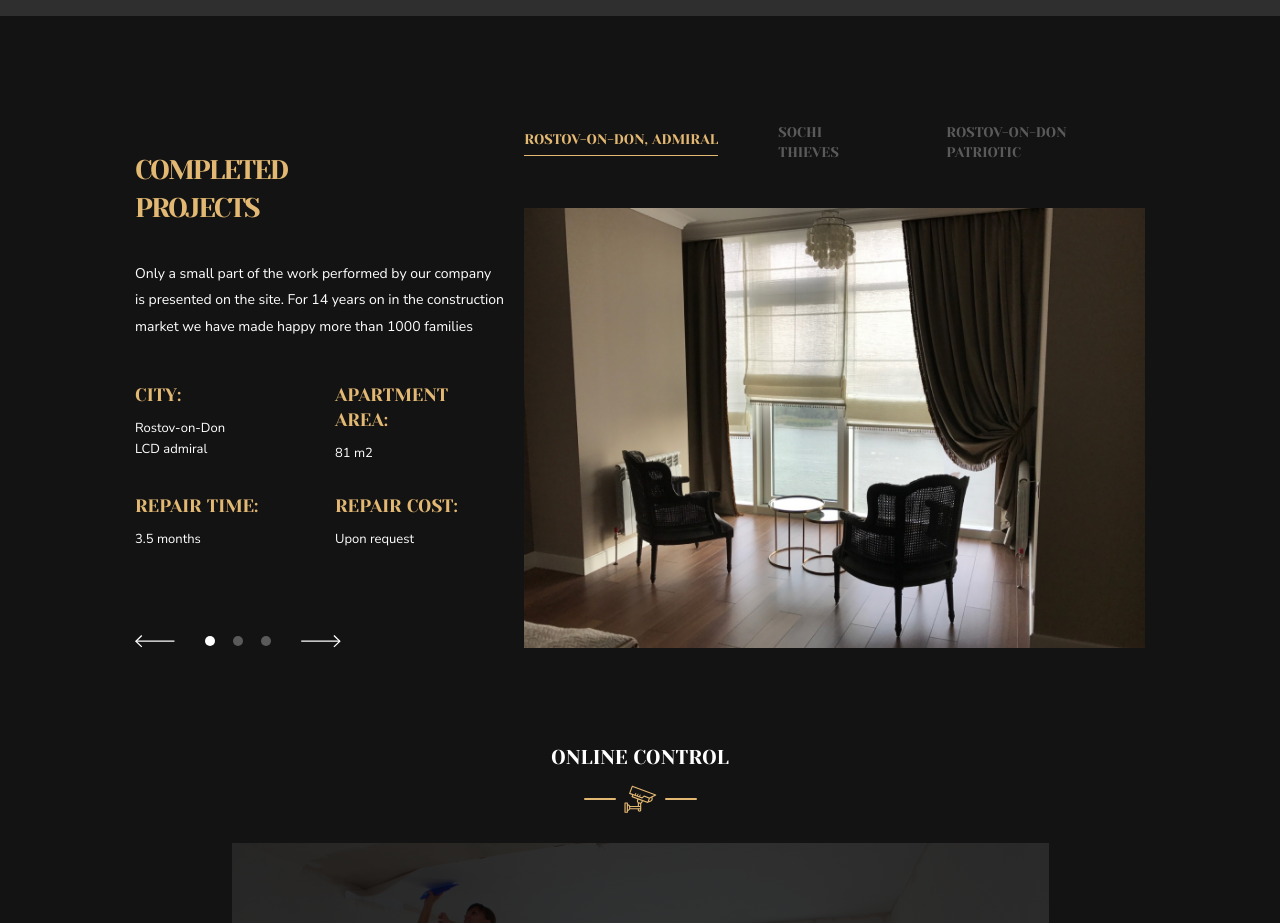
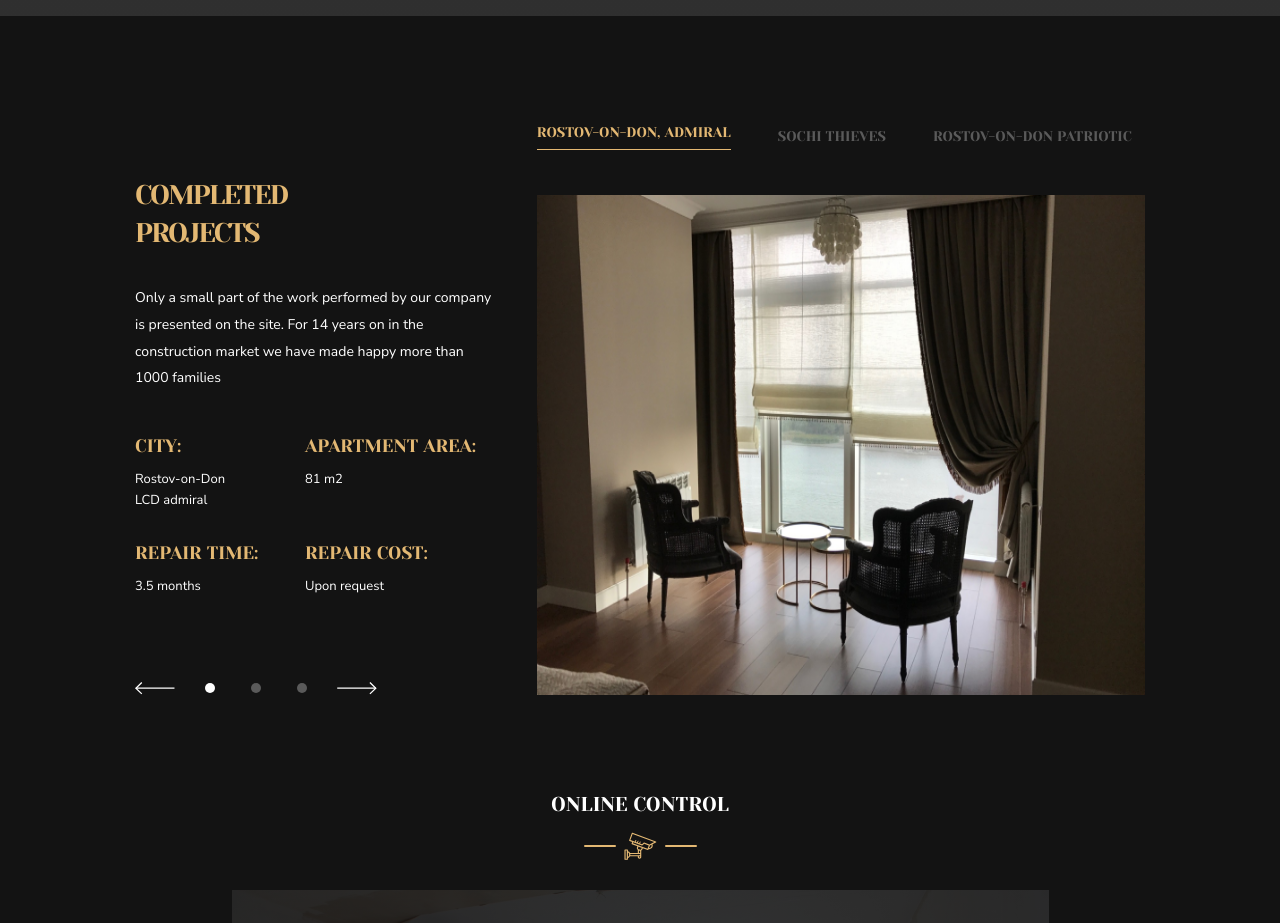
Before and after one commit to TvorogTvoeyBabushki/Repair-Design-Project, a plain HTML site: page index.html in a window 1280 px wide. Shown: the part 800-1723 px from the top of the page. Drawn offline with Linux system fonts and the light colour scheme; grey boxes are pictures that could not be loaded.

Commit message:
Add slider

```diff
--- a/css/style.css
+++ b/css/style.css
@@ -549,7 +549,7 @@ body {
 }
 
 .projects__item-left {
-    margin-right: 20px;
+    margin-right: 40px;
     width: 40%;
     -ms-flex-item-align: end;
         align-self: flex-end;
@@ -581,7 +581,7 @@ body {
     grid-template-columns: 140px 1fr;
     -ms-grid-rows: auto;
     grid-template-rows: auto;
-    grid-gap: 30px 60px;
+    grid-gap: 30px;
     margin-bottom: 85px;
 }
 
@@ -606,6 +606,10 @@ body {
 }
 
 .projects__specification-text {
+    font-size: 0;
+}
+
+.projects__specification-text.active {
     font-size: 13px;
 }
 
@@ -632,7 +636,11 @@ body {
 }
 
 .projects__circle {
-    margin-left: 18px;
+    display: flex;
+}
+
+.projects__circle-item {
+    margin: 0 18px;
 
     width: 10px;
     height: 10px;
@@ -641,8 +649,15 @@ body {
     cursor: pointer;
 }
 
-.projects__circle.circle-white {
+.projects__circle-item:first-child {
     margin-left: 0;
+}
+
+.projects__circle-item:last-child {
+    margin-right: 0;
+}
+
+.projects__circle-item.active {
     background-color: #fff;
 }
 
@@ -657,7 +672,7 @@ body {
 }
 
 .projects__element {
-    margin-right: 60px;
+    margin-right: 47px;
 
     font-family: 'Yeseva One', cursive;
     color: rgba(255, 255, 255, 0.3);
@@ -694,9 +709,31 @@ body {
     margin-top: 6px;
 }
 
+.projects__slider-img {
+    position: relative;
+
+    line-height: 0;
+}
+
 .projects__img {
-    display: block;
+    visibility: hidden;
+    opacity: 0;
+
     max-width: 679px;
+    height: 500px;
+
+    position: absolute;
+    top: 0;
+    left: 0;
+
+    transition: all .7s ease;
+}
+
+.projects__img.active {
+    visibility: visible;
+    opacity: 1;
+
+    position: relative;
 }
 
 .projects__specification--right {
@@ -2031,6 +2068,12 @@ body {
     .title__transfer {
         display: none;
     }
+
+    /* PROJECTS */
+
+    .projects__img {
+        height: auto;
+    }
 }
 
 /* MAX-WIDTH 900PX */
--- a/index.html
+++ b/index.html
@@ -113,24 +113,20 @@
 
                         <div class="projects__specification">
 
-                            <div class="projects__specification-item">
+                            <div class="projects__specification-item city">
                                 <h3 class="projects__specification-header">City:</h3>
-                                <p class="projects__specification-text">Rostov-on-Don <br>LCD admiral</p>
                             </div>
 
-                            <div class="projects__specification-item">
+                            <div class="projects__specification-item apartment">
                                 <h3 class="projects__specification-header">apartment area:</h3>
-                                <p class="projects__specification-text">81 m2</p>
                             </div>
 
-                            <div class="projects__specification-item">
+                            <div class="projects__specification-item time">
                                 <h3 class="projects__specification-header">Repair time:</h3>
-                                <p class="projects__specification-text">3.5 months</p>
                             </div>
 
-                            <div class="projects__specification-item">
+                            <div class="projects__specification-item cost">
                                 <h3 class="projects__specification-header">Repair Cost:</h3>
-                                <p class="projects__specification-text">Upon request</p>
                             </div>
 
                         </div>
@@ -139,8 +135,6 @@
 
                             <img class="projects__arrow left-arrow" src="./icon/left-arrow.svg" alt="left-arrow">
 
-                            <div class="projects__circle circle-white"></div>
-                            <div class="projects__circle"></div>
                             <div class="projects__circle"></div>
 
                             <img class="projects__arrow right-arrow" src="./icon/right-arrow.svg" alt="right-arrow">
@@ -159,7 +153,9 @@
 
                         <div class="projects__area-img">
 
-                            <img class="projects__img" src="./img/project.png" alt="Project">
+                            <div class="projects__slider-img">
+
+                            </div>
 
                             <div class="area-arrow area-arrow--left">
                                 <img class="corner-arrow" src="./icon/corner-arrow.svg" alt="arrow">
@@ -863,6 +859,8 @@
         </div>
     </footer>
 
+    <script src="./js/app.js"></script>
+
 </body>
 
 </html>
--- /dev/null
+++ b/js/app.js
@@ -0,0 +1,107 @@
+// SLIDER
+
+const images = [
+    {
+        src: '../img/project-one.png',
+        city: 'Rostov-on-Don <br>LCD admiral',
+        apartmentArea: '81 m2',
+        repairTime: '3.5 months',
+        repairCost: 'Upon request'
+    },
+    {
+        src: '../img/project-two.png',
+        city: 'Sochi Thieves',
+        apartmentArea: '105 m2',
+        repairTime: '4 months',
+        repairCost: 'Upon request'
+    },
+    {
+        src: '../img/project-three.png',
+        city: 'Rostov-on-Don Patriotic',
+        apartmentArea: '93 m2',
+        repairTime: '3 months',
+        repairCost: 'Upon request'
+    }
+]
+
+function initSlider() {
+    let sliderImages = document.querySelector('.projects__slider-img')
+    let sliderInfo = document.querySelectorAll('.projects__specification-item')
+    let sliderArrow = document.querySelectorAll('.projects__arrow')
+    let sliderDots = document.querySelector('.projects__circle')
+
+    initImages()
+    initInfo()
+    initArrow()
+    initDots()
+
+    function initImages() {
+        images.forEach((image, index) => {
+            let elementImg = `<img class="projects__img n${index} ${index === 0 ? 'active' : ''}" src="${image.src}" alt="Project" data-index="${index}">`
+            sliderImages.innerHTML += elementImg
+        })
+    }
+
+    function initInfo() {
+        images.forEach((elem, index) => {
+            let elementCity = `<p class="projects__specification-text n${index} ${index === 0 ? 'active' : ''}" data-index='${index}'>${elem.city}</p>`
+            let elementApartment = `<p class="projects__specification-text n${index} ${index === 0 ? 'active' : ''}" data-index='${index}'>${elem.apartmentArea}</p>`
+            let elementTime = `<p class="projects__specification-text n${index} ${index === 0 ? 'active' : ''}" data-index='${index}'>${elem.repairTime}</p>`
+            let elementCost = `<p class="projects__specification-text n${index} ${index === 0 ? 'active' : ''}" data-index='${index}'>${elem.repairCost}</p>`
+
+            sliderInfo.forEach((info) => {
+                if (info.classList.contains('city')) {
+                    info.innerHTML += elementCity
+                } else if (info.classList.contains('apartment')) {
+                    info.innerHTML += elementApartment
+                } else if (info.classList.contains('time')) {
+                    info.innerHTML += elementTime
+                } else {
+                    info.innerHTML += elementCost
+                }
+            })
+        })
+    }
+
+    function initArrow() {
+        sliderArrow.forEach(arrow => {
+            arrow.addEventListener('click', function () {
+                let indexNumber = +sliderImages.querySelector('.active').dataset.index
+                let nextNumber
+                if (arrow.classList.contains('left-arrow')) {
+                    nextNumber = indexNumber === 0 ? images.length - 1 : indexNumber - 1
+                } else {
+                    nextNumber = indexNumber === images.length - 1 ? 0 : indexNumber + 1
+                }
+                moveSlider(nextNumber)
+            })
+        })
+    }
+
+    function initDots() {
+        images.forEach((image, index) => {
+            let dots = `<div class="projects__circle-item n${index} ${index === 0 ? 'active' : ''}" data-index='${index}'></div>`
+            sliderDots.innerHTML += dots
+        })
+        sliderDots.querySelectorAll('.projects__circle-item').forEach(dot => {
+            dot.addEventListener('click', function () {
+                moveSlider(this.dataset.index)
+            })
+        })
+    }
+
+    function moveSlider(numb) {
+        sliderImages.querySelector('.active').classList.remove('active')
+        sliderImages.querySelector('.n' + numb).classList.add('active')
+
+        sliderDots.querySelector('.active').classList.remove('active')
+        sliderDots.querySelector('.n' + numb).classList.add('active')
+
+        sliderInfo.querySelector('active').classList.remove('active')
+        sliderInfo.querySelector('.n' + numb).classList.add('active')
+    }
+}
+
+document.addEventListener('DOMContentLoaded', initSlider())
+
+//
```
Also changed, not shown: img/project-one.png (renamed from img/project.png), img/project-three.png (added), img/project-two.png (added), 3 other files.
